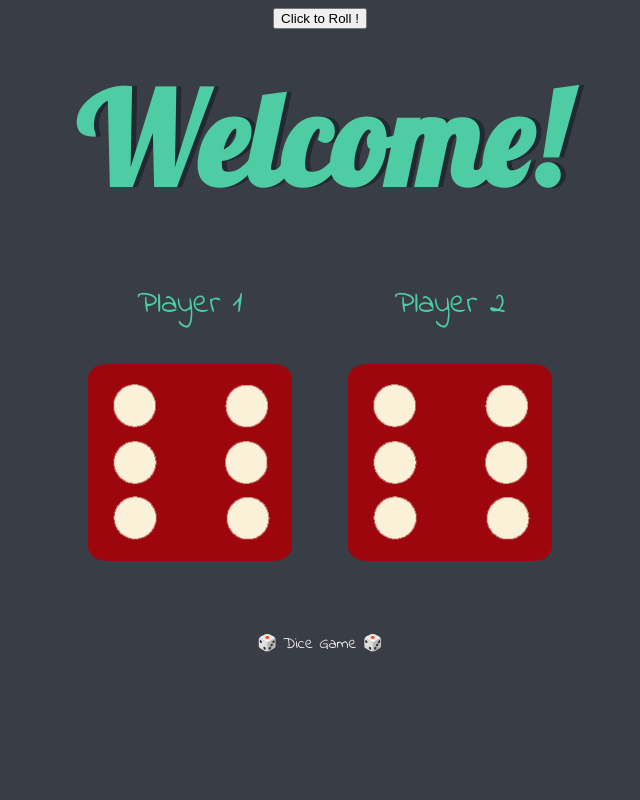
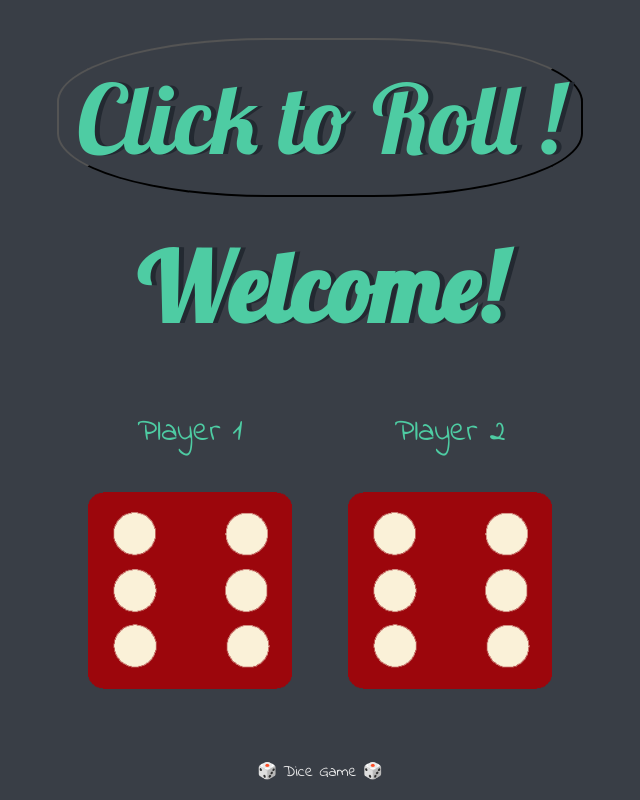
Before and after one commit to praveen96kumar/DiceGameJS, a plain HTML site: page index.html in a window 1280 px wide. Shown: the whole page, without its empty margins (320-960 px from the left). Drawn offline with Linux system fonts and the light colour scheme.

Commit message:
Update styles.css

```diff
--- a/styles.css
+++ b/styles.css
@@ -2,6 +2,17 @@
   width: 70%;
   margin: auto;
   text-align: center;
+}
+
+.roll-button {
+  font-family: 'Lobster', cursive;
+  text-shadow: 5px 0 #232931;
+  font-size: 6rem;
+  color: #4ECCA3;
+  background-color:#393E46 ;
+  margin-top: 30px;
+  border-radius: 40%;
+  padding: 2%;
 }
 
 .dice {
@@ -18,7 +29,7 @@ h1 {
   margin: 30px;
   font-family: 'Lobster', cursive;
   text-shadow: 5px 0 #232931;
-  font-size: 8rem;
+  font-size: 6rem;
   color: #4ECCA3;
 }
 
```
